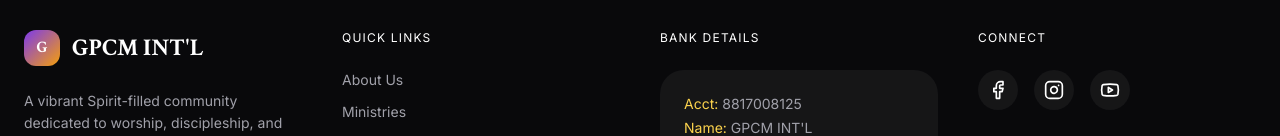
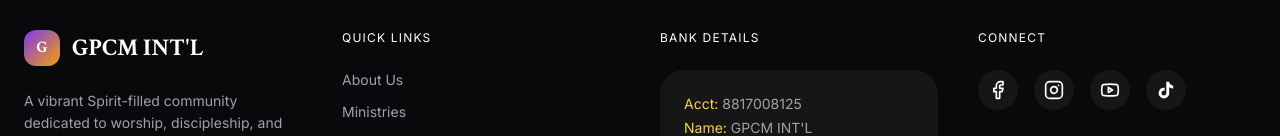
Before and after one commit to Mperomishael/gpcm-intl, a React (Vite) app in the folder gpcm-app/: page / in a window 1280 px wide. Shown: the part 6199-6335 px from the top of the page. Built offline with nearby package versions, Linux system fonts and the light colour scheme.

Commit message:
Update Footer.tsx

```diff
--- a/gpcm-app/src/components/Footer.tsx
+++ b/gpcm-app/src/components/Footer.tsx
@@ -1,4 +1,17 @@
 import { Facebook, Instagram, Youtube } from 'lucide-react';
+
+// Simple TikTok icon (Lucide does not have one by default)
+const TikTokIcon = ({ size = 20, className = '' }: { size?: number; className?: string }) => (
+  <svg
+    width={size}
+    height={size}
+    viewBox="0 0 24 24"
+    fill="currentColor"
+    className={className}
+  >
+    <path d="M19.59 6.69a4.83 4.83 0 0 1-3.77-4.25V2h-3.45v13.67a2.89 2.89 0 0 1-5.2 1.74 2.89 2.89 0 0 1 2.31-4.64 2.93 2.93 0 0 1 .88.13V9.4a6.84 6.84 0 0 0-1-.05A6.33 6.33 0 0 0 5 20.1a6.34 6.34 0 0 0 10.86-4.43v-7a8.16 8.16 0 0 0 4.77 1.52v-3.4a4.85 4.85 0 0 1-1-.1z" />
+  </svg>
+);
 
 export default function Footer() {
   return (
@@ -39,14 +52,41 @@ export default function Footer() {
           <div>
             <div className="uppercase text-xs tracking-widest mb-6 text-white">Connect</div>
             <div className="flex gap-4">
-              <a href="#" className="w-10 h-10 bg-white/5 rounded-full flex items-center justify-center hover:bg-white/10 transition-colors">
+              <a
+                href="https://www.facebook.com/people/Glowing-Palace/61581418854698"
+                target="_blank"
+                rel="noopener noreferrer"
+                className="w-10 h-10 bg-white/5 rounded-full flex items-center justify-center hover:bg-white/10 transition-colors"
+                aria-label="Facebook"
+              >
                 <Facebook size={20} className="text-white" />
               </a>
-              <a href="#" className="w-10 h-10 bg-white/5 rounded-full flex items-center justify-center hover:bg-white/10 transition-colors">
+              <a
+                href="https://www.instagram.com/glowing.palace"
+                target="_blank"
+                rel="noopener noreferrer"
+                className="w-10 h-10 bg-white/5 rounded-full flex items-center justify-center hover:bg-white/10 transition-colors"
+                aria-label="Instagram"
+              >
                 <Instagram size={20} className="text-white" />
               </a>
-              <a href="#" className="w-10 h-10 bg-white/5 rounded-full flex items-center justify-center hover:bg-white/10 transition-colors">
+              <a
+                href="https://youtube.com/@palaceofworshippers"
+                target="_blank"
+                rel="noopener noreferrer"
+                className="w-10 h-10 bg-white/5 rounded-full flex items-center justify-center hover:bg-white/10 transition-colors"
+                aria-label="YouTube"
+              >
                 <Youtube size={20} className="text-white" />
+              </a>
+              <a
+                href="https://www.tiktok.com/@palaceofworshippers"
+                target="_blank"
+                rel="noopener noreferrer"
+                className="w-10 h-10 bg-white/5 rounded-full flex items-center justify-center hover:bg-white/10 transition-colors"
+                aria-label="TikTok"
+              >
+                <TikTokIcon size={20} className="text-white" />
               </a>
             </div>
           </div>
```
